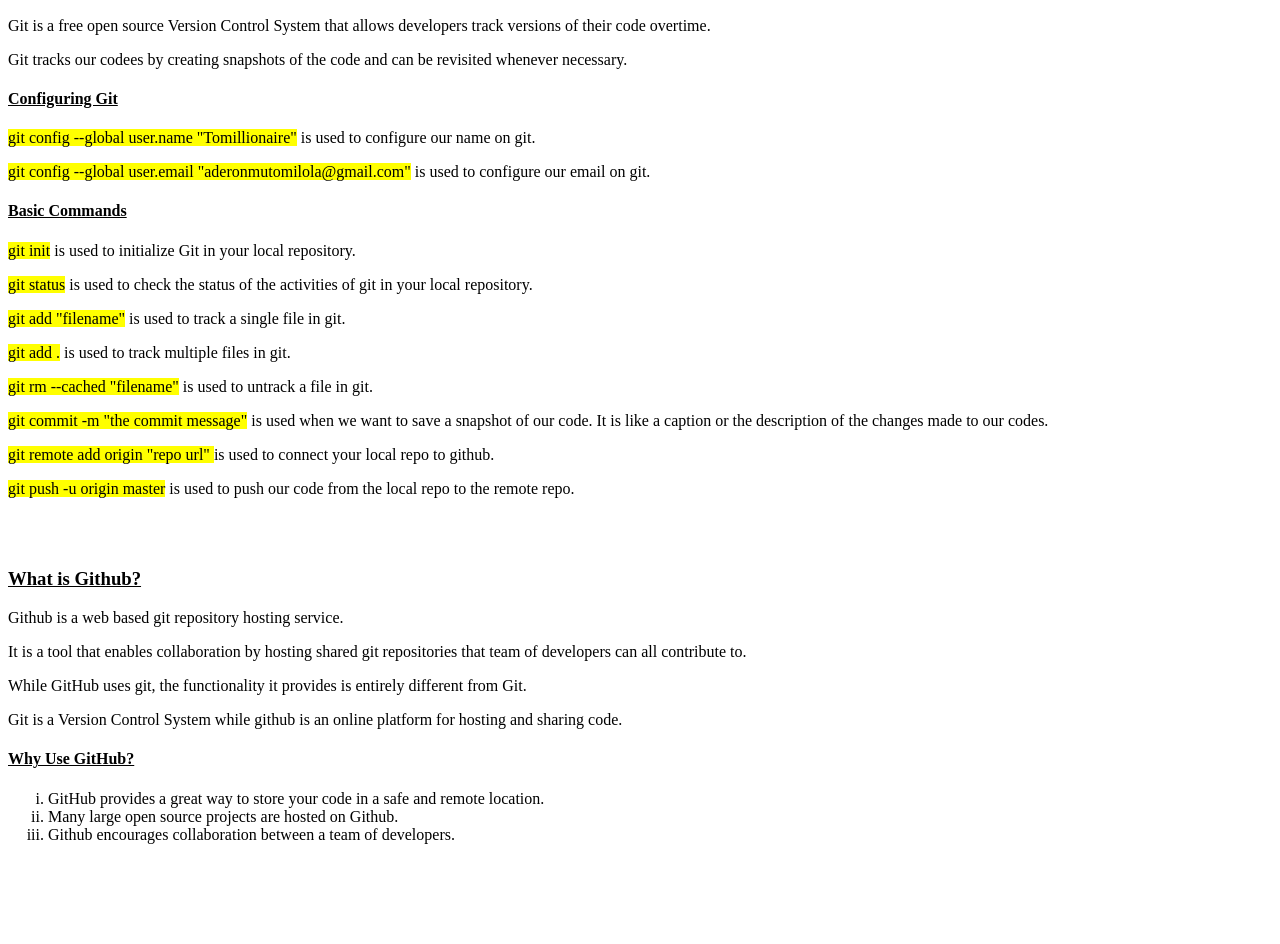
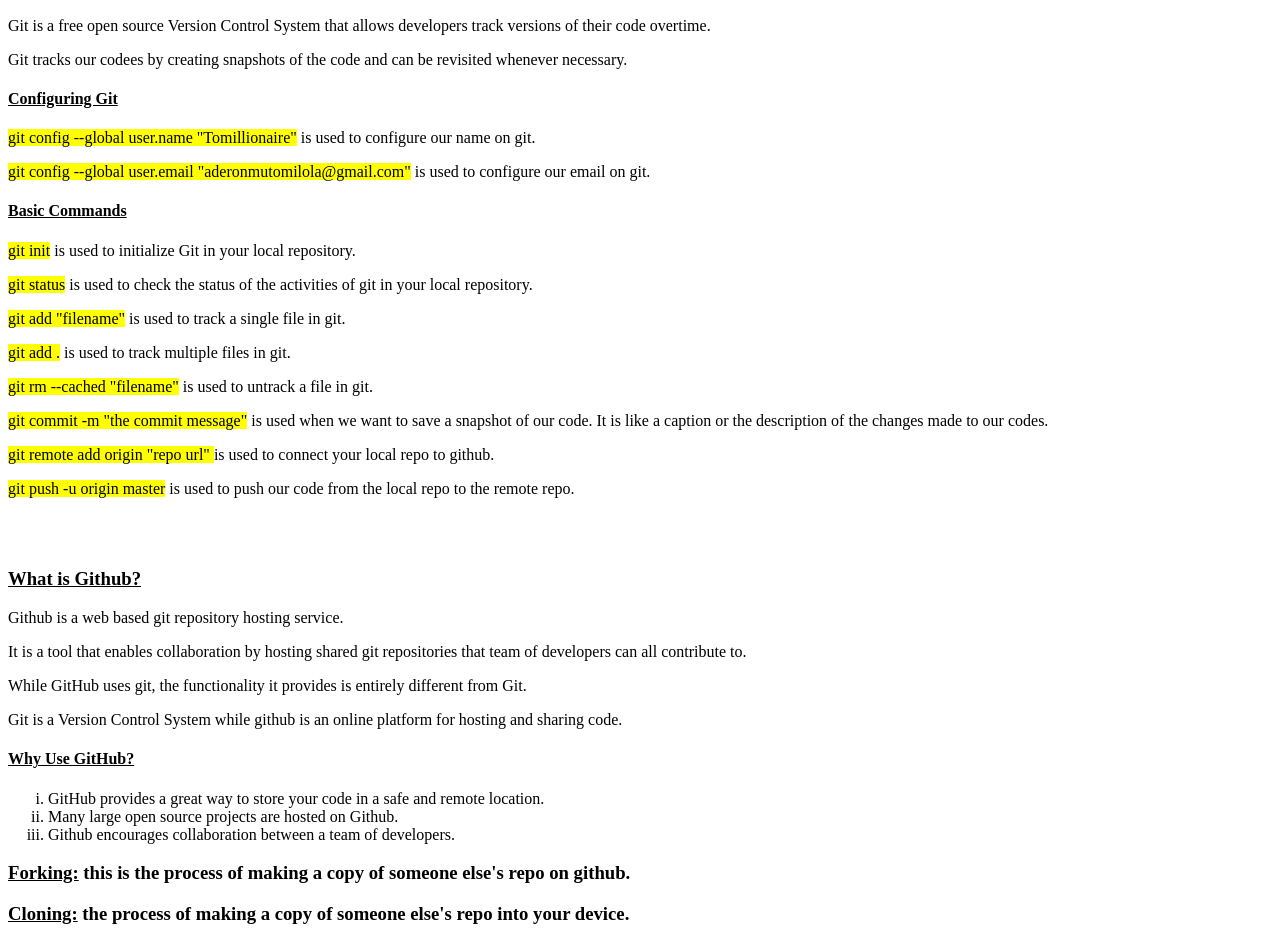
Before and after one commit to tomillionaire/my-most-recent-website, a plain HTML site: page index.html in a window 1280 px wide. Shown: the part 104-1048 px from the top of the page. Before the commit the page ends 964 px from the top, so only its background shows below. Drawn offline with Linux system fonts and the light colour scheme.

Commit message:
forking and cloning

```diff
--- a/index.html
+++ b/index.html
@@ -67,7 +67,11 @@
 
 
 
+<h3> <u> Forking:</u> this is the process of making
+     a copy of someone else's repo on github.</h3>
 
+     <h3> <u> Cloning:</u> the process of
+        making a copy of someone else's repo into your device.</h3>
 
 
 
```
